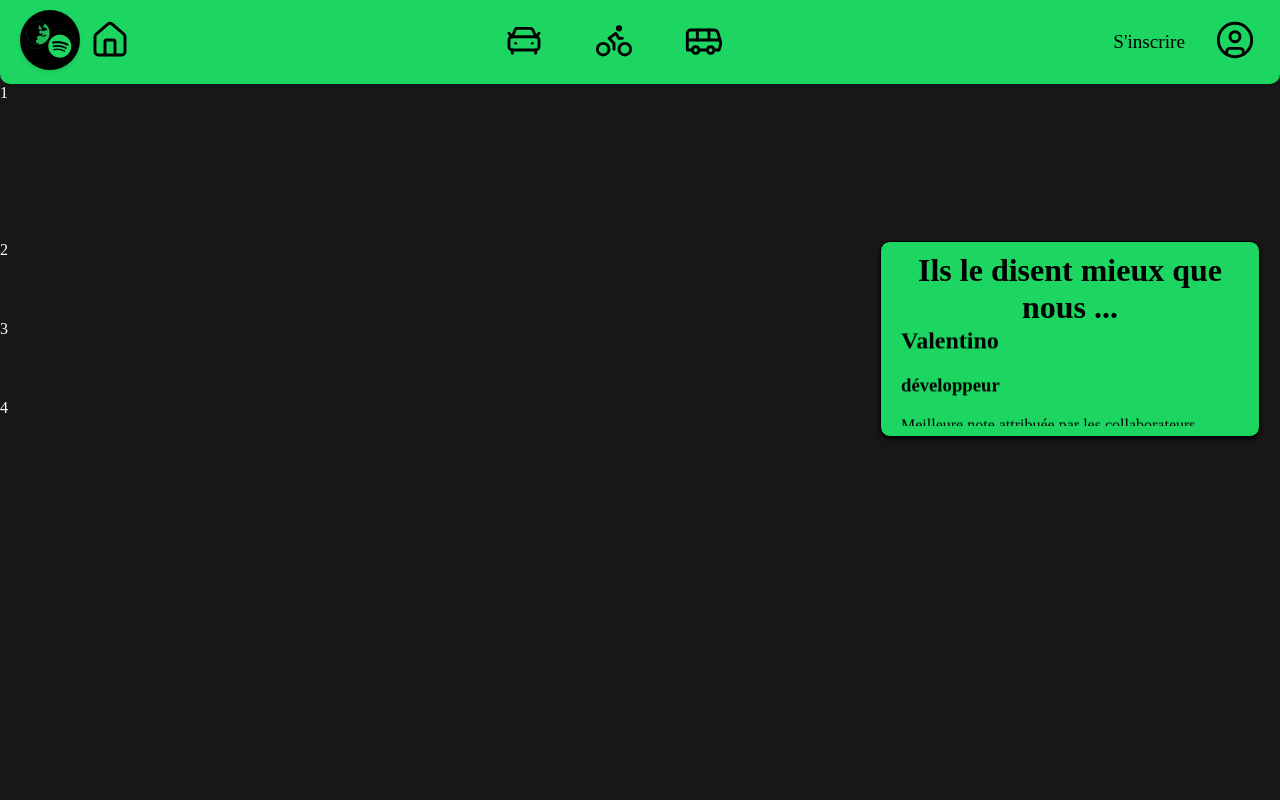
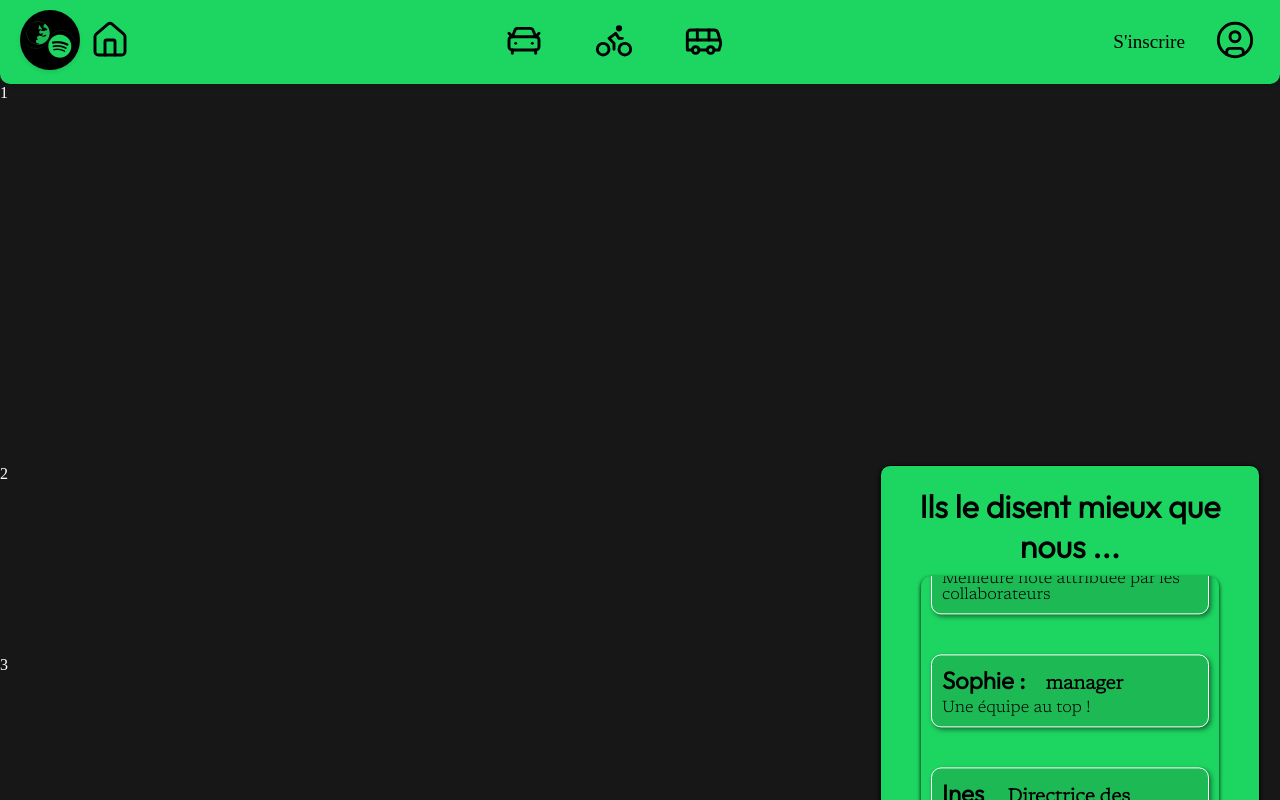
Before and after one commit to Montsy744/SaeSpotifyWebReact, a React (Vite) app: page /accueil in a window 1280 px wide. Shown: the top 800 px of the page. Built offline with nearby package versions, Linux system fonts and the light colour scheme.

Commit message:
ajout d'une font pour la div 5

```diff
--- a/src/components/CardAvis.jsx
+++ b/src/components/CardAvis.jsx
@@ -1,12 +1,14 @@
 import React from 'react';
 
-
+import './../css/CardAvis.css';
 
 function CardAvis(props) {
     return (
         <div class="card">
-            <h2>{props.nom}</h2>
-            <h3>{props.grade}</h3>
+            <div>
+                <h2>{props.nom} :</h2>
+                <h3>{props.grade}</h3>
+            </div>
             <p>{props.texte}</p>
         </div>
     );
--- a/src/css/Accueil.css
+++ b/src/css/Accueil.css
@@ -1,9 +1,13 @@
+@font-face {
+    font-family: 'outfit';
+    src: url('/public/police/Outfit-Light.ttf');
+}
+
 body {
     min-height: 100vh;
     background-color: #171717;
     color: white;
 }
-
 
 .parent {
     display: grid;
@@ -38,44 +42,56 @@ body {
     grid-row: span 3 / span 3;
     grid-column-start: 3;
     grid-row-start: 3;
-
     padding: 10px 20px;
     border: solid 1px black;
     box-shadow: 0 2px 4px rgb(0, 0, 0);
     border-radius: 10px;
     background-color: #1dd661;
-
     margin-right: 20px;
     color: black;
+
 }
+
 .div5 h1 {
     text-align: center;
+    margin: 10px;
+
+    font-family: 'outfit';
 }
 
 .carousel {
-    margin: 0 auto;
+    margin: 10px 20px;
     padding: 20px 0;
-    max-height: 100px;
+    height: 400px;
     overflow: hidden;
     display: flex;
     flex-direction: column;
+    border-radius: 10px;
+    box-shadow: 0 2px 4px rgb(0, 0, 0);
 }
 
-.card {
+CardAvis {
+    background-color: white;
+    color: black;
+    border-radius: 10px;
+    padding: 20px;
+    box-shadow: 0 2px 4px rgb(0, 0, 0);
+    margin-bottom: 20px;
+}
+
+.group {
     display: flex;
     flex-direction: column;
+    margin-bottom: 20px;
     gap: 20px;
-    padding-bottom: 20px;
-    will-change: transform;
-    animation: scrolling 5s linear infinite;
-
+    animation: scroll-up 20s linear infinite;
 }
 
-@keyframes scrolling {
+@keyframes scroll-up {
     0% {
         transform: translateY(0);
     }
     100% {
-        transform: translateY(-190px);
+        transform: translateY(-100%);
     }
 }
--- /dev/null
+++ b/src/css/CardAvis.css
@@ -0,0 +1,36 @@
+@font-face {
+    font-family: 'outfit';;
+    src: url('/public/police/Outfit-Light.ttf');
+}
+
+@font-face {
+    font-family: 'newsreader';
+    src: url('/public/police/Newsreader_9pt-Light.ttf');
+}
+
+h2 {
+    font-family: 'outfit';
+}
+
+p, h3 {
+    font-family: 'newsreader';
+}
+
+.card {
+    border: solid 1px white;
+    background-color: #1DB954;
+    border-radius: 10px;
+    padding: 10px;
+    margin: 10px;
+    box-shadow: 2px 2px 5px rgba(0, 0, 0, 0.5);
+}
+
+.card div * {
+    margin-right: 20px;
+}
+
+.card div {
+    display: flex;
+    align-items: baseline;
+    margin-bottom: 5px;
+}
```
Also changed, not shown: src/page/Accueil-PC_du_plus_beau.jsx (added, +96 -0 lines), public/police/Newsreader_9pt-Light.ttf (added), public/police/Outfit-Light.ttf (added).
